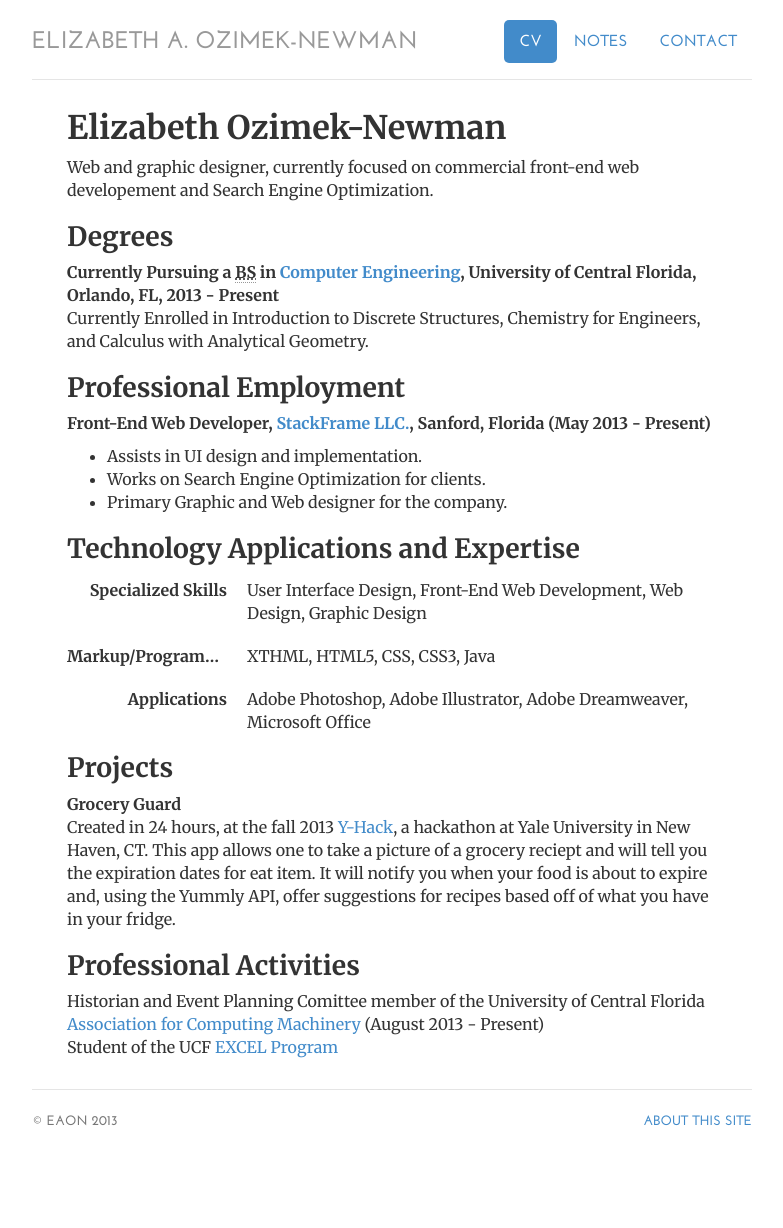
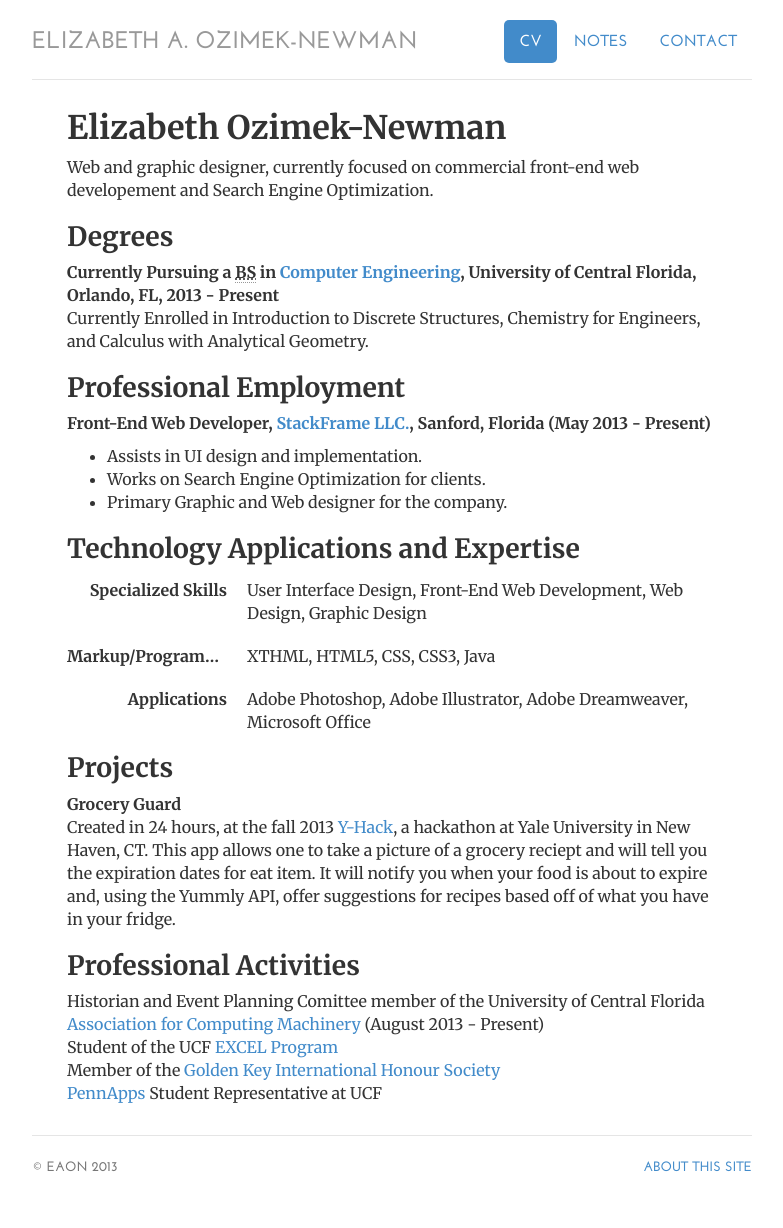
Before and after one commit to vitamessor/vitamessor.github.io, a Jekyll site: the page built from cv/index.html, in a window 1280 px wide. Shown: the whole page, without its empty margins (248-1031 px from the left). Built offline with Jekyll 4.4.1, drawn with Linux system fonts in a browser that asks for light colours; before the commit the page ends 1182 px from its top, so only the background shows below that.

Commit message:
Added activities

```diff
--- a/_layouts/default.html
+++ b/_layouts/default.html
@@ -15,7 +15,7 @@
 		<link href="/css/style.css" rel="stylesheet">
 		<link href="/fonts/stylesheet.css" rel="stylesheet">
 
-		<!--DHre's all the css to override the other stylesheets bkaz dun fuck with bootstrap-->
+		<!--Here's all the css to override the other stylesheets bkaz dun fuck with bootstrap-->
 		<style type="text/css">
 		/*body { padding-top: 20px; padding-bottom: 40px; font-family: 'josefin_sansregular', Veranda, sans-serif; font-size: 20px; }
 
--- a/cv/index.html
+++ b/cv/index.html
@@ -50,6 +50,8 @@ contact: passive
 				<ul class="list-unstyled">
 				<li>Historian and Event Planning Comittee member of the University of Central Florida <a href="http://www.cs.ucf.edu/~acm/" target="_blank">Association for Computing Machinery</a> (August 2013 - Present)</li>
 				<li>Student of the UCF <a href="https://excel.ucf.edu/" target="_blank">EXCEL Program</a></li>
+				<li>Member of the <a href="https://www.goldenkey.org/" target="_blank">Golden Key International Honour Society</a></li>
+				<li><a href="http://2014s.pennapps.com/" target="_blank">PennApps</a> Student Representative at UCF</li>
 				</ul>
 
 </div>
```
Also changed, not shown: 1 other file.
